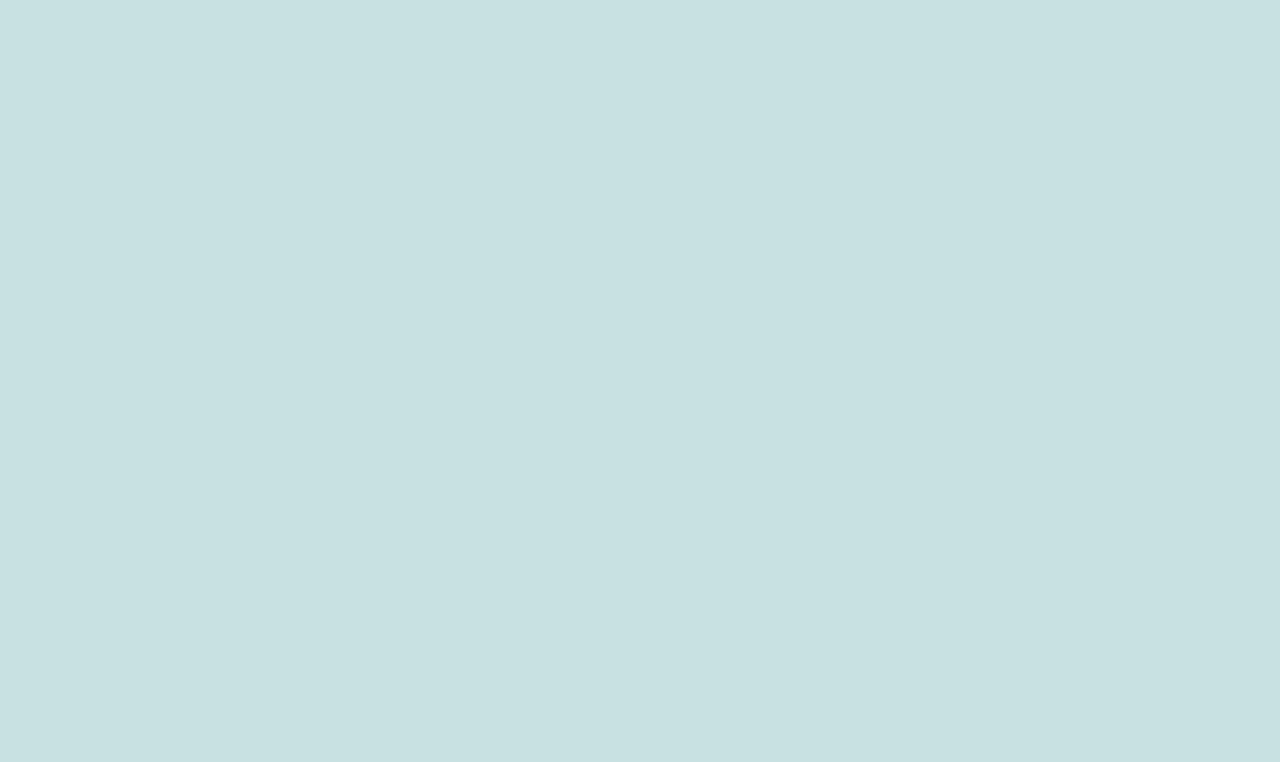
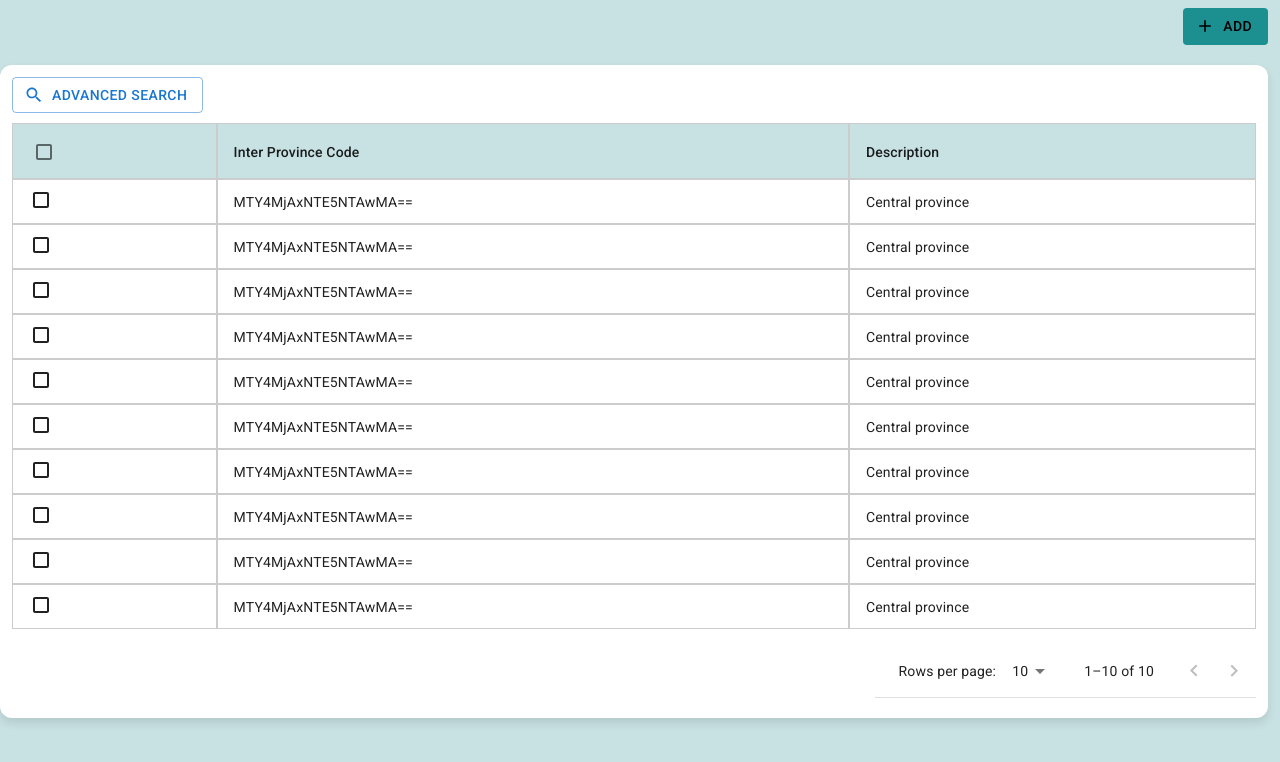
Before and after one commit to upeka-silva/Eagriclient, a React (Create React App) app: page /agri-zone/inter-province-area in a window 1280 px wide. Before the commit this address led to /agri-zone/inter-province-form. Shown: the top 762 px of the page. Built offline with nearby package versions, Linux system fonts and the light colour scheme.

Commit message:
fixed page navigation

```diff
--- a/src/pages/Agri-Zones/inter-province/InterProvince.js
+++ b/src/pages/Agri-Zones/inter-province/InterProvince.js
@@ -28,7 +28,7 @@ const InterProvince = () => {
   const onCreate = useCallback(() => {
     setAction("new");
     openDialog();
-    navigation("/agri-zone/inter-province-form")
+    navigation("/agri-zone/inter-province-area-form")
   }, []);
 
   const onView = useCallback((province) => {
@@ -135,7 +135,7 @@ const InterProvince = () => {
               variant="container"
               startIcon={<PlusIcon />}
               sx={{ background: theme.coreColors.secondary }}
-              component={onCreate}
+              onClick={onCreate}
 
             >
               ADD
--- a/src/pages/Agri-Zones/inter-province/InterProvinceForm.js
+++ b/src/pages/Agri-Zones/inter-province/InterProvinceForm.js
@@ -36,7 +36,7 @@ const InterProvinceForm = () => {
   };
 
   const onBack = () => {
-    navigation("/agri-zone/inter-province")
+    navigation("/agri-zone/inter-province-area")
   }
 
   return (
```
